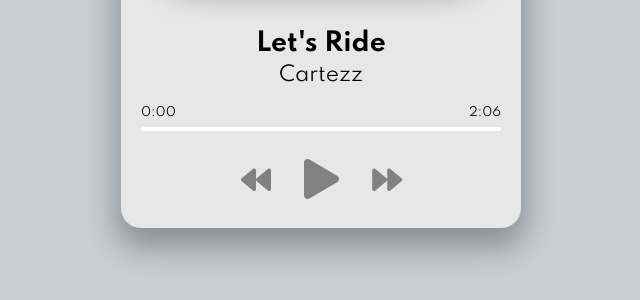
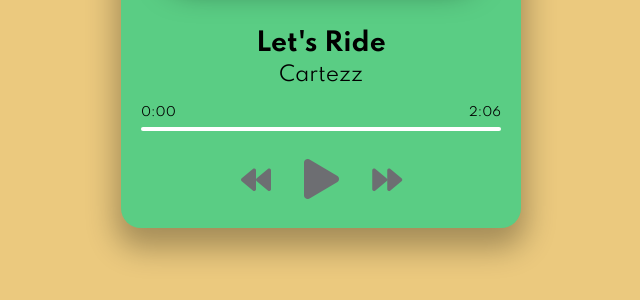
Before and after one commit to jonprine/music-player, a plain HTML site: page index.html in a window 1280 px wide. Shown: the part 422-722 px from the top of the page, without its empty margins (319-959 px from the left). Drawn offline with Linux system fonts and the light colour scheme.

Commit message:
update to style

```diff
--- a/style.css
+++ b/style.css
@@ -9,7 +9,7 @@ html {
 body {
   margin: 0;
   min-height: 100vh;
-  background: #c9ced3;
+  background: #ebc97e;
   display: flex;
   justify-content: center;
   align-items: center;
@@ -20,7 +20,7 @@ body {
 .player-container {
   height: 500px;
   width: 400px;
-  background: #e7e7e8;
+  background: #5acd84;
   border-radius: 20px;
   box-shadow: 0 15px 30px 5px rgba(0, 0, 0, 0.3);
 }
@@ -91,14 +91,14 @@ h3 {
 
 .fas {
   font-size: 30px;
-  color: rgb(129, 129, 129);
+  color: rgb(109, 110, 114);
   margin-right: 30px;
   cursor: pointer;
   user-select: none;
 }
 
 .fas:hover {
-  filter: brightness(80%);
+  filter: brightness(90%);
 }
 
 
```
